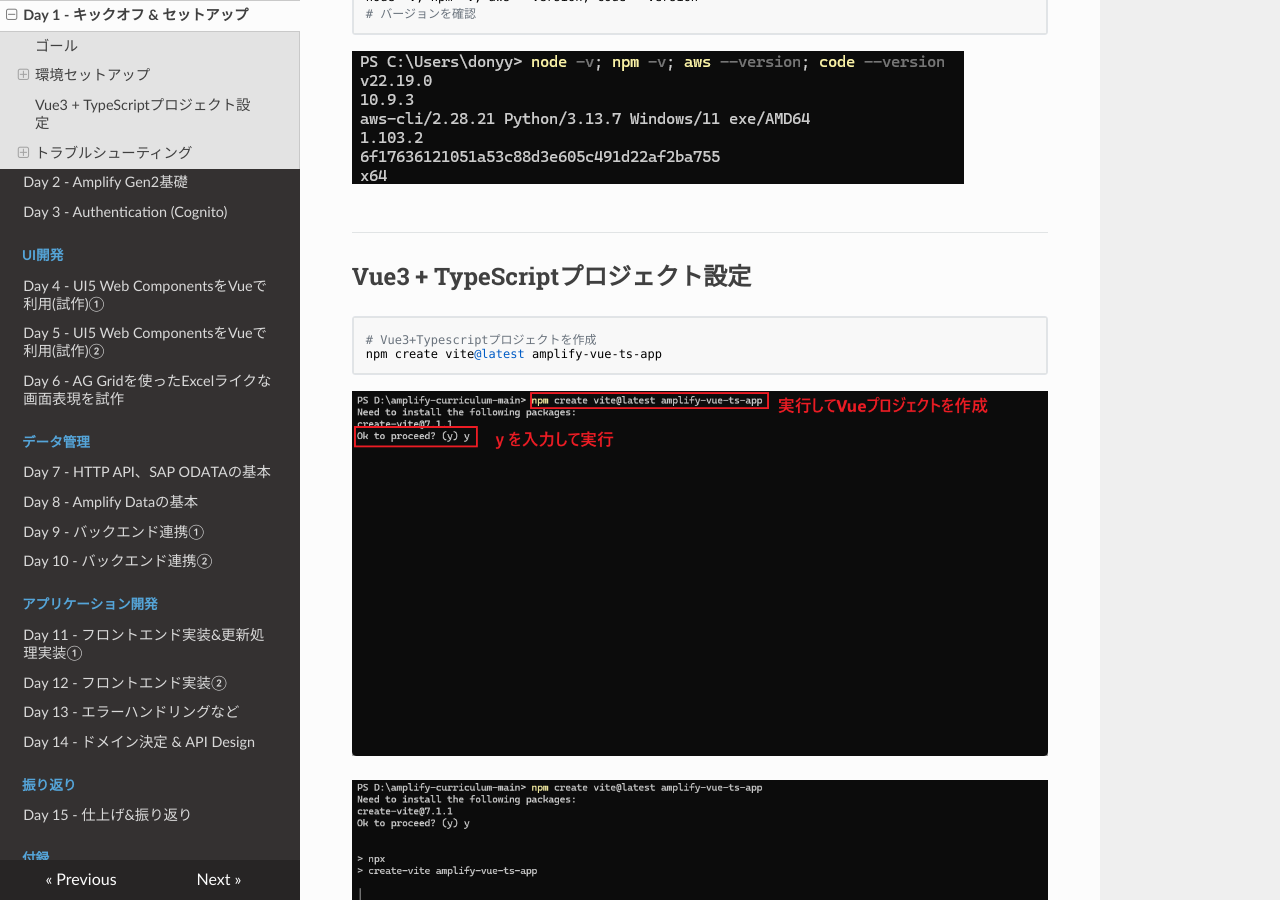
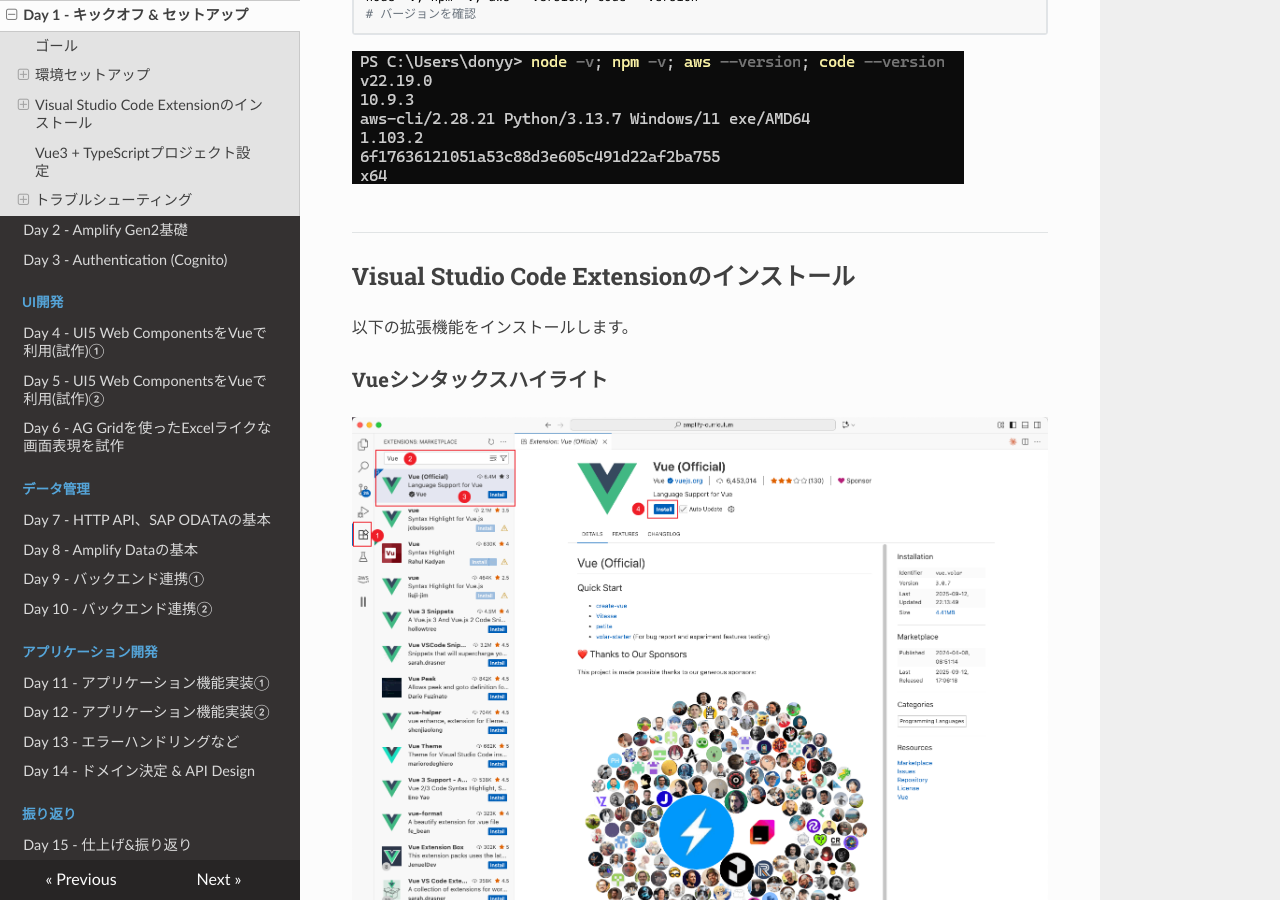
Before and after one commit to ET-n-pan/amplify-curriculum, an MkDocs documentation site: the page built from docs/foundation/day01-kickoff-setup.md, in a window 1280 px wide and 900 px high, scrolled down 4927 px. Built offline with MkDocs 1.6.1, drawn with Linux system fonts in a browser that asks for light colours; nearby versions of some CDN libraries.

Commit message:
day1にvue拡張機能追加

````diff
--- a/docs/foundation/day01-kickoff-setup.md
+++ b/docs/foundation/day01-kickoff-setup.md
@@ -63,6 +63,12 @@ node -v; npm -v; aws --version; code --version
 
 ---
 
+## Visual Studio Code Extensionのインストール
+以下の拡張機能をインストールします。
+
+### Vueシンタックスハイライト
+![vue](../images/screenshots/d1-vue-extensions.png)
+
 ## Vue3 + TypeScriptプロジェクト設定
 
 ```bash
--- a/mkdocs.yml
+++ b/mkdocs.yml
@@ -28,8 +28,8 @@ nav:
     - Day 9 - バックエンド連携①: data-management/day09-backend-integration-1.md
     - Day 10 - バックエンド連携②: data-management/day10-backend-integration-2.md
   - アプリケーション開発:
-    - Day 11 - フロントエンド実装&更新処理実装①: application/day11-frontend-implementation-1.md
-    - Day 12 - フロントエンド実装②: application/day12-frontend-implementation-2.md
+    - Day 11 - アプリケーション機能実装①: application/day11-frontend-implementation-1.md
+    - Day 12 - アプリケーション機能実装②: application/day12-frontend-implementation-2.md
     - Day 13 - エラーハンドリングなど: application/day13-error-handling.md
     - Day 14 - ドメイン決定 & API Design: application/day14-domain-api-design.md
   - 振り返り:
````
Also changed, not shown: docs/application/day11-application-implementation-1.md (renamed from docs/application/day11-frontend-implementation-1.md), docs/application/day12-application-implementation-2.md (renamed from docs/application/day12-frontend-implementation-2.md), docs/images/screenshots/d1-vue-extensions.png (added).
